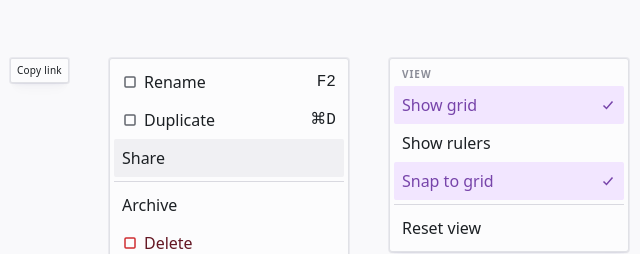
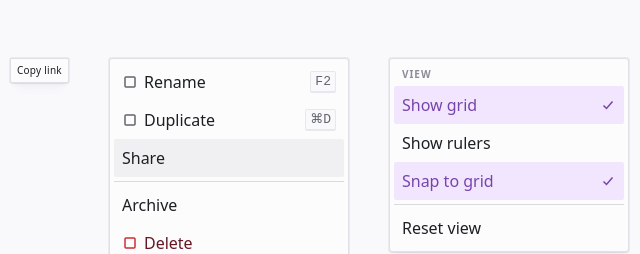
Before and after one commit to mycssdev/MyCSS, a website: page packages/design/dist/overlays-spec.html in a window 1280 px wide. Shown: the part 979-1233 px from the top of the page, 382-1022 px from the left. Drawn offline with Linux system fonts and the light colour scheme.

Commit message:
MyCSS UI: Data Display components
Table, List, Description List, Card, Stat, Code, Kbd, Avatar, Avatar
Group, Timeline, Tree and Divider. Type roles follow the Data Display
prompt (label headers, body-sm cells, h6 card titles, h2 stat values);
the Figma text sizes on this page are unbound literals. Adds a specimen.

Co-Authored-By: Claude Fable 5.2 <noreply@anthropic.com>
Claude-Session: https://claude.ai/code/session_014w1cgnHE4zR9rTCUJLVPbj

```diff
--- /dev/null
+++ b/packages/ui/src/scss/blocks/_avatar.scss
@@ -0,0 +1,70 @@
+// Avatar · Avatar Group — Figma: BLOCKS › Data Display.
+// Kind Initials|Icon|Image · Size Sm|Md|Lg (24 / 32 / 48). Avatar is the
+// one sanctioned size axis besides Button; everything else sizes by density.
+//
+//   <span class="my-avatar">AO</span>
+//   <span class="my-avatar" data-size="lg"><img src="…" alt="Ada Okafor"></span>
+//   <span class="my-avatar" data-kind="icon" data-size="sm"><svg …/></span>
+//   Presence: add <span class="my-badge" data-kind="dot" data-tone="success"></span> inside.
+//   <div class="my-avatar-group"> …avatars… <span class="my-avatar" data-kind="overflow">+4</span></div>
+@use "../../../../design/src/scss/my" as my;
+
+@layer mycss.blocks {
+  .my-avatar {
+    --_size: #{my.token(size-5)};
+    position: relative;
+    flex: none;
+    display: inline-grid;
+    place-items: center;
+    box-sizing: border-box;
+    inline-size: var(--_size);
+    block-size: var(--_size);
+    border-radius: my.token(border-radius-pill);
+    background-color: my.token(bg-brand-subtle);
+    color: my.token(text-brand);
+    @include my.type(label);
+    line-height: 1;
+    user-select: none;
+
+    &[data-size="sm"] { --_size: #{my.token(size-3)}; font-size: my.token(caption-size); }
+    &[data-size="lg"] { --_size: #{my.token(size-6)}; font-size: my.token(h6-size); }
+
+    > img {
+      inline-size: 100%;
+      block-size: 100%;
+      border-radius: inherit;
+      object-fit: cover;
+      background-color: my.token(bg-neutral-quaternary);
+    }
+    &[data-kind="icon"] {
+      background-color: my.token(bg-neutral-tertiary);
+      color: my.token(fg-neutral-secondary);
+    }
+    &[data-kind="overflow"] {
+      background-color: my.token(bg-neutral-secondary);
+      color: my.token(text-neutral-secondary);
+    }
+    > svg, > .my-icon { inline-size: 62.5%; block-size: 62.5%; }
+    &[data-size="sm"] > :is(svg, .my-icon) { inline-size: my.token(size-1); block-size: my.token(size-1); }
+    &[data-size="lg"] > :is(svg, .my-icon) { inline-size: my.token(size-3); block-size: my.token(size-3); }
+
+    // presence dot
+    > .my-badge[data-kind="dot"] {
+      position: absolute;
+      inset-block-end: 0;
+      inset-inline-end: 0;
+      box-shadow: 0 0 0 2px my.token(surface-secondary);
+    }
+  }
+
+  .my-avatar-group {
+    display: inline-flex;
+    align-items: center;
+
+    > .my-avatar {
+      box-shadow: 0 0 0 2px my.token(surface-secondary);
+
+      & + .my-avatar { margin-inline-start: -8px; }
+    }
+  }
+}
--- /dev/null
+++ b/packages/ui/src/scss/blocks/_card.scss
@@ -0,0 +1,158 @@
+// Card · Stat — Figma: BLOCKS › Data Display. Both sit on the data surface
+// (overlay/primary, 1px border, depth/low, rounded).
+// Card: Kind Static|Interactive · State Default|Hover|Focus; optional media,
+// subtitle, menu, footer. Stat: Trend Up|Down|Flat.
+//
+//   <article class="my-card">
+//     <img class="my-card-media" src="…" alt="">
+//     <div class="my-card-body">
+//       <header class="my-card-header"><h3><a href="…">Design tokens</a></h3></header>
+//       <p class="my-card-subtitle">Updated 2 Sep</p>
+//       <p>A unified set of variables…</p>
+//     </div>
+//     <footer class="my-card-footer">…</footer>
+//   </article>
+//   Interactive: data-kind="interactive". The title link covers the whole
+//   card, so the card is one click target with one accessible name.
+//
+//   <div class="my-stat"><p class="my-stat-label">Active users</p><p class="my-stat-value">12,480</p>
+//     <p class="my-stat-delta" data-trend="up"><svg …/><span>+12.4%</span><span>vs last month</span></p></div>
+//
+// Translation note: Figma's focused card switches fill to surface/secondary;
+// the CSS keeps the card's fill and only swaps the shadow for the ring.
+@use "../../../../design/src/scss/my" as my;
+
+@mixin data-surface {
+  box-sizing: border-box;
+  border: 1px solid my.token(border-neutral-secondary);
+  border-radius: my.token(border-radius-rounded);
+  background-color: my.token(overlay-primary);
+  box-shadow: my.token(shadow-low);
+}
+
+@layer mycss.blocks {
+  .my-card {
+    @include data-surface;
+    position: relative;
+    display: flex;
+    flex-direction: column;
+    overflow: clip;
+    color: my.token(text-neutral-secondary);
+    @include my.type(body-sm);
+    transition-property: border-color, box-shadow;
+    transition-duration: my.token(duration-fast-2);
+    transition-timing-function: my.token(ease-standard);
+
+    &[data-kind="interactive"] {
+      overflow: visible;
+
+      .my-card-header a {
+        color: inherit;
+        text-decoration: none;
+
+        &::after { content: ""; position: absolute; inset: 0; border-radius: inherit; }
+        &:focus-visible { outline: none; }
+      }
+      // anything else clickable stays above the stretched link
+      :is(button, a:not(.my-card-header a), input, select, textarea) { position: relative; z-index: 1; }
+
+      &:hover,
+      &[data-state="hover"] {
+        border-color: my.token(border-neutral-tertiary);
+        box-shadow: my.token(shadow-mid);
+      }
+      &:has(.my-card-header a:focus-visible),
+      &[data-state="focus"] {
+        box-shadow: 0 0 0 3px my.token(effect-ring-brand);
+      }
+    }
+  }
+  .my-card-media {
+    display: block;
+    inline-size: 100%;
+    aspect-ratio: 16 / 9;
+    object-fit: cover;
+    background-color: my.token(bg-neutral-tertiary);
+  }
+  .my-card-body {
+    display: flex;
+    flex-direction: column;
+    gap: my.token(spacing-md);
+    padding: my.token(spacing-2xl);
+
+    > * { margin: 0; }
+  }
+  .my-card-header {
+    display: flex;
+    align-items: flex-start;
+    justify-content: space-between;
+    gap: my.token(spacing-md);
+
+    > :is(h1, h2, h3, h4, h5, h6) {
+      flex: 1;
+      min-inline-size: 0;
+      margin: 0;
+      color: my.token(text-neutral-primary);
+      @include my.type(h6);
+    }
+    // a title link reads as the title, underlined on hover
+    a {
+      border-radius: my.token(border-radius-crisp);
+      color: inherit;
+      text-decoration: none;
+
+      &:hover { text-decoration: underline; }
+      &:focus-visible { outline: none; box-shadow: 0 0 0 3px my.token(effect-ring-brand); }
+    }
+  }
+  .my-card[data-kind="interactive"] .my-card-header a {
+    &:hover { text-decoration: none; }
+    &:focus-visible { box-shadow: none; }
+  }
+  .my-card-subtitle {
+    margin-block-start: calc(-1 * #{my.token(spacing-sm)});
+    color: my.token(text-neutral-tertiary);
+    @include my.type(caption);
+  }
+  .my-card-footer {
+    display: flex;
+    align-items: center;
+    gap: my.token(spacing-sm);
+    padding-block: my.token(spacing-lg);
+    padding-inline: my.token(spacing-2xl);
+    border-block-start: my.token(border-width-2) solid my.token(border-neutral-separator);
+  }
+
+  .my-stat {
+    @include data-surface;
+    display: flex;
+    flex-direction: column;
+    gap: my.token(spacing-xs);
+    padding: my.token(spacing-2xl);
+
+    > * { margin: 0; }
+  }
+  .my-stat-label {
+    color: my.token(text-neutral-tertiary);
+    @include my.type(label);
+  }
+  .my-stat-value {
+    color: my.token(text-neutral-primary);
+    @include my.type(h2);
+    font-weight: my.token(font-weight-semibold);
+    font-variant-numeric: tabular-nums;
+  }
+  .my-stat-delta {
+    display: flex;
+    align-items: center;
+    gap: my.token(spacing-xs);
+    color: my.token(text-neutral-tertiary);
+    @include my.type(caption);
+
+    > svg, > .my-icon { flex: none; inline-size: my.token(size-1); block-size: my.token(size-1); }
+    &[data-trend="up"] > :is(svg, .my-icon, span:first-of-type) { color: my.token(text-success); }
+    &[data-trend="down"] > :is(svg, .my-icon, span:first-of-type) { color: my.token(text-error); }
+    &[data-trend="up"] > :is(svg, .my-icon) { color: my.token(fg-success-primary); }
+    &[data-trend="down"] > :is(svg, .my-icon) { color: my.token(fg-error-primary); }
+  }
+}
--- /dev/null
+++ b/packages/ui/src/scss/blocks/_code.scss
@@ -0,0 +1,48 @@
+// Code · Kbd — Figma: BLOCKS › Data Display. Chips on bg/neutral-secondary
+// in the code (mono) role.
+//
+//   <code class="my-code">--spacing-md</code>                 inline
+//   <pre class="my-code"><code>…</code></pre>                 block (scrolls sideways)
+//   <kbd class="my-kbd">⌘</kbd> <kbd class="my-kbd">K</kbd>
+@use "../../../../design/src/scss/my" as my;
+
+@layer mycss.blocks {
+  .my-code {
+    padding-block: my.token(spacing-xxs);
+    padding-inline: my.token(spacing-xs);
+    border-radius: my.token(border-radius-crisp);
+    background-color: my.token(bg-neutral-secondary);
+    color: my.token(text-neutral-primary);
+    @include my.type(code);
+    line-height: my.token(leading-normal); // an inline chip sits in a body line
+
+    &:where(pre) {
+      display: block;
+      margin: 0;
+      padding: my.token(spacing-lg);
+      border-radius: my.token(border-radius-rounded);
+      line-height: my.token(code-line-height);
+      overflow-x: auto;
+      tab-size: 2;
+
+      > code { font: inherit; }
+    }
+  }
+
+  .my-kbd {
+    display: inline-flex;
+    align-items: center;
+    justify-content: center;
+    box-sizing: border-box;
+    min-inline-size: 24px;
+    padding-inline: my.token(spacing-xs);
+    border: 1px solid my.token(border-neutral-tertiary);
+    border-block-end-width: 2px;
+    border-radius: my.token(border-radius-crisp);
+    background-color: my.token(bg-neutral-secondary);
+    color: my.token(text-neutral-secondary);
+    @include my.type(code);
+    line-height: my.token(leading-normal); // a key cap is one line
+    white-space: nowrap;
+  }
+}
--- /dev/null
+++ b/packages/ui/src/scss/blocks/_list.scss
@@ -0,0 +1,107 @@
+// List · Description List — Figma: BLOCKS › Data Display.
+// List: Kind Unordered|Ordered|Icon|Plain (+ Divided). Markers sit in a fixed
+// 20px column so text lines up across kinds.
+// Description List: Layout Stacked|Inline.
+//
+//   <ul class="my-list"><li>List item</li></ul>
+//   <ol class="my-list"><li>List item</li></ol>
+//   <ul class="my-list" data-kind="icon"><li><svg …check/>List item</li></ul>
+//   <ul class="my-list" data-kind="plain" data-divided>…</ul>
+//   <dl class="my-description-list"><div><dt>Owner</dt><dd>A. Okafor</dd></div>…</dl>
+//   <dl class="my-description-list" data-layout="inline">…</dl>
+@use "../../../../design/src/scss/my" as my;
+
+@layer mycss.blocks {
+  .my-list {
+    display: flex;
+    flex-direction: column;
+    margin: 0;
+    padding: 0;
+    list-style: none;
+    counter-reset: my-list;
+    color: my.token(text-neutral-primary);
+    @include my.type(body-sm);
+
+    > li {
+      position: relative;
+      padding-block: my.token(spacing-xs);
+      padding-inline-start: calc(20px + #{my.token(spacing-md)});
+      counter-increment: my-list;
+
+      &::before {
+        position: absolute;
+        inset-inline-start: 0;
+        inline-size: 20px;
+        color: my.token(text-neutral-tertiary);
+        text-align: center;
+      }
+      > :is(svg, .my-icon):first-child {
+        position: absolute;
+        inset-inline-start: 2px;
+        inset-block-start: calc(#{my.token(spacing-xs)} + (#{my.token(body-sm-size)} * #{my.token(body-sm-line-height)} - #{my.token(size-1)}) / 2);
+        inline-size: my.token(size-1);
+        block-size: my.token(size-1);
+        color: my.token(fg-success-primary);
+      }
+      > small {
+        display: block;
+        color: my.token(text-neutral-secondary);
+        @include my.type(caption);
+      }
+    }
+    &:where(ul):not([data-kind]) > li::before {
+      content: "";
+      inset-block-start: calc(#{my.token(spacing-xs)} + (#{my.token(body-sm-size)} * #{my.token(body-sm-line-height)} - 6px) / 2);
+      inset-inline-start: 7px;
+      inline-size: 6px;
+      block-size: 6px;
+      border-radius: 50%;
+      background-color: my.token(fg-neutral-tertiary);
+    }
+    &:where(ol):not([data-kind]) > li::before {
+      content: counter(my-list) ".";
+      text-align: end;
+      font-variant-numeric: tabular-nums;
+    }
+    &[data-divided] > li + li {
+      border-block-start: my.token(border-width-2) solid my.token(border-neutral-separator);
+    }
+    // nested lists
+    > li > .my-list { margin-block-start: my.token(spacing-xs); }
+  }
+
+  .my-description-list {
+    display: flex;
+    flex-direction: column;
+    gap: my.token(spacing-lg);
+    margin: 0;
+
+    > div {
+      display: flex;
+      flex-direction: column;
+      gap: my.token(spacing-xxs);
+    }
+    dt {
+      color: my.token(text-neutral-tertiary);
+      @include my.type(label);
+    }
+    dd {
+      margin: 0;
+      color: my.token(text-neutral-primary);
+      @include my.type(body-sm);
+    }
+    &[data-layout="inline"] {
+      gap: 0;
+
+      > div {
+        flex-direction: row;
+        align-items: baseline;
+        gap: my.token(spacing-lg);
+        padding-block: my.token(spacing-md);
+        border-block-end: my.token(border-width-2) solid my.token(border-neutral-separator);
+      }
+      dt { flex: none; inline-size: 160px; }
+      dd { flex: 1; min-inline-size: 0; }
+    }
+  }
+}
--- /dev/null
+++ b/packages/ui/src/scss/blocks/_table.scss
@@ -0,0 +1,102 @@
+// Table — Figma: BLOCKS › Data Display › Table (+ .Table Row, .Table Cell).
+// Hairlines, not boxes: rows divide with one separator line, columns never.
+// The wrapper is the data surface and the horizontal scroll container.
+//
+//   <div class="my-table" role="region" aria-labelledby="t1" tabindex="0">
+//     <table>
+//       <caption id="t1">Documents — 5 of 128</caption>
+//       <thead><tr><th scope="col" aria-sort="ascending"><button>Name <svg …/></button></th><th scope="col" data-align="end">Size</th></tr></thead>
+//       <tbody><tr aria-selected="true"><td>Brief.pdf</td><td data-align="end">1.2 MB</td></tr></tbody>
+//     </table>
+//   </div>
+//   Zebra rows: data-striped on the wrapper (hover wins over the stripe).
+//   Rows highlight on hover only when the table is interactive: data-hover.
+@use "../../../../design/src/scss/my" as my;
+
+@layer mycss.blocks {
+  .my-table {
+    box-sizing: border-box;
+    max-inline-size: 100%;
+    overflow-x: auto;
+    border: 1px solid my.token(border-neutral-secondary);
+    border-radius: my.token(border-radius-rounded);
+    background-color: my.token(overlay-primary);
+    box-shadow: my.token(shadow-low);
+
+    &:focus-visible {
+      outline: none;
+      box-shadow: 0 0 0 3px my.token(effect-ring-brand);
+    }
+    > table {
+      inline-size: 100%;
+      border-collapse: collapse;
+      border-spacing: 0;
+    }
+    caption {
+      padding-block: my.token(spacing-md);
+      padding-inline: my.token(spacing-lg);
+      border-block-end: my.token(border-width-2) solid my.token(border-neutral-separator);
+      color: my.token(text-neutral-secondary);
+      @include my.type(label);
+      text-align: start;
+    }
+    :is(th, td) {
+      padding-block: my.token(spacing-md);
+      padding-inline: my.token(spacing-lg);
+      text-align: start;
+      vertical-align: middle;
+
+      &[data-align="end"] {
+        text-align: end;
+        font-variant-numeric: tabular-nums;
+      }
+    }
+    th {
+      color: my.token(text-neutral-secondary);
+      @include my.type(label);
+      white-space: nowrap;
+
+      &:is([aria-sort="ascending"], [aria-sort="descending"]) { color: my.token(text-neutral-primary); }
+      // the sort control
+      > button {
+        display: inline-flex;
+        align-items: center;
+        gap: my.token(spacing-sm);
+        margin: 0;
+        padding: 0;
+        border: 0;
+        border-radius: my.token(border-radius-crisp);
+        background: none;
+        color: inherit;
+        font: inherit;
+        letter-spacing: inherit;
+        cursor: pointer;
+
+        > svg, > .my-icon { flex: none; inline-size: my.token(size-1); block-size: my.token(size-1); }
+        &:focus-visible { outline: none; box-shadow: 0 0 0 3px my.token(effect-ring-brand); }
+      }
+    }
+    td {
+      color: my.token(text-neutral-primary);
+      @include my.type(body-sm);
+    }
+    thead tr { background-color: my.token(bg-neutral-secondary); }
+    tr { border-block-end: my.token(border-width-2) solid my.token(border-neutral-separator); }
+    tbody:last-child > tr:last-child,
+    tfoot > tr:last-child { border-block-end: 0; }
+    tfoot :is(th, td) {
+      color: my.token(text-neutral-primary);
+      @include my.type(label);
+    }
+
+    &[data-striped] tbody > tr:nth-child(even) { background-color: my.token(bg-neutral-secondary); }
+    &[data-hover] tbody > tr:hover,
+    tbody > tr[data-state="hover"] { background-color: my.token(bg-neutral-primary_hover); }
+    // selected: soft brand fill + a 2px indicator on the inline-start edge
+    tbody > tr:is([aria-selected="true"], [data-state="selected"]) {
+      background-color: my.token(bg-brand-subtle);
+
+      > :first-child { box-shadow: inset calc(2px * #{my.token(dir)}) 0 0 my.token(bg-brand-solid); }
+    }
+  }
+}
--- /dev/null
+++ b/packages/ui/src/scss/blocks/_timeline.scss
@@ -0,0 +1,197 @@
+// Timeline · Tree · Divider — Figma: BLOCKS › Data Display.
+// Timeline is history (not a process: that is Stepper). Item Status
+// Complete|Current|Upcoming.
+// Tree: item Kind Branch Collapsed|Branch Expanded|Leaf · State Default|
+// Hover|Selected. Branches are native <details>, so they open without script.
+//
+//   <ol class="my-timeline">
+//     <li class="my-timeline-item" data-status="complete"><time>2 Sep · 14:20</time><h4>Version exported</h4><p>Token sets rebuilt.</p></li>
+//     <li class="my-timeline-item" data-status="current">…</li>
+//     <li class="my-timeline-item">…</li>                       (upcoming is the default)
+//   </ol>
+//   <div class="my-tree" role="tree">
+//     <details open><summary class="my-tree-item"><svg …folder/>Foundations</summary>
+//       <div class="my-tree-group"><a class="my-tree-item" aria-selected="true" href="…"><svg …page/>Colours</a></div>
+//     </details>
+//     <a class="my-tree-item" href="…"><svg …page/>Readme</a>
+//   </div>
+//   <hr class="my-divider">   <div class="my-divider" role="separator">or</div>
+//   <span class="my-divider" data-orientation="vertical"></span>
+@use "../../../../design/src/scss/my" as my;
+@use "glyphs";
+
+@layer mycss.blocks {
+  .my-timeline {
+    display: flex;
+    flex-direction: column;
+    margin: 0;
+    padding: 0;
+    list-style: none;
+  }
+  .my-timeline-item {
+    --_dot: #{my.token(bg-neutral-quaternary)};
+    --_line: #{my.token(border-neutral-separator)};
+    position: relative;
+    display: flex;
+    flex-direction: column;
+    gap: my.token(spacing-xxs);
+    padding-block-end: my.token(spacing-2xl);
+    padding-inline-start: calc(12px + #{my.token(spacing-lg)});
+
+    > * { margin: 0; }
+    // dot
+    &::before {
+      content: "";
+      position: absolute;
+      inset-block-start: 3px;
+      inset-inline-start: 0;
+      box-sizing: border-box;
+      inline-size: 12px;
+      block-size: 12px;
+      border-radius: 50%;
+      background-color: var(--_dot);
+    }
+    // connector to the next item
+    &:not(:last-child)::after {
+      content: "";
+      position: absolute;
+      inset-block: 15px 0;
+      inset-inline-start: 5px;
+      inline-size: 2px;
+      background-color: var(--_line);
+    }
+    &:last-child { padding-block-end: 0; }
+
+    > time {
+      color: my.token(text-neutral-tertiary);
+      @include my.type(caption);
+    }
+    > :is(h1, h2, h3, h4, h5, h6) {
+      color: my.token(text-neutral-tertiary);
+      @include my.type(label);
+    }
+    > p {
+      color: my.token(text-neutral-secondary);
+      @include my.type(body-sm);
+    }
+    &[data-status="complete"] {
+      --_dot: #{my.token(bg-brand-solid)};
+      --_line: #{my.token(border-neutral-tertiary)};
+
+      > :is(h1, h2, h3, h4, h5, h6) { color: my.token(text-neutral-primary); }
+    }
+    &[data-status="current"] {
+      --_dot: #{my.token(bg-brand-subtle)};
+      --_line: #{my.token(border-neutral-tertiary)};
+
+      &::before { border: 2px solid my.token(border-brand); }
+      > :is(h1, h2, h3, h4, h5, h6) { color: my.token(text-brand); }
+    }
+  }
+
+  .my-tree {
+    display: flex;
+    flex-direction: column;
+
+    details > summary { list-style: none; }
+    details > summary::-webkit-details-marker { display: none; }
+    // toggle chevron for branches, an empty slot for leaves
+    .my-tree-item::before {
+      @include glyphs.glyph(glyphs.$chevron-right);
+      background-color: transparent;
+    }
+    summary.my-tree-item::before {
+      background-color: my.token(fg-neutral-tertiary);
+      transition: rotate my.token(duration-fast-2) my.token(ease-standard);
+    }
+    summary.my-tree-item:dir(rtl)::before { scale: -1 1; }
+    details[open] > summary.my-tree-item::before { rotate: 90deg; }
+    details[open] > summary.my-tree-item:dir(rtl)::before { rotate: -90deg; }
+  }
+  .my-tree-group {
+    display: flex;
+    flex-direction: column;
+    padding-inline-start: my.token(spacing-2xl);
+  }
+  .my-tree-item {
+    position: relative;
+    display: flex;
+    align-items: center;
+    gap: my.token(spacing-sm);
+    padding-block: my.token(spacing-md);
+    padding-inline: my.token(spacing-lg);
+    border-radius: my.token(border-radius-soft);
+    color: my.token(text-neutral-primary);
+    @include my.type(body-sm);
+    text-decoration: none;
+    cursor: pointer;
+    transition-property: background-color, box-shadow;
+    transition-duration: my.token(duration-fast-2);
+    transition-timing-function: my.token(ease-standard);
+
+    > svg, > .my-icon {
+      flex: none;
+      inline-size: my.token(size-1);
+      block-size: my.token(size-1);
+      color: my.token(fg-neutral-secondary);
+    }
+    &:hover,
+    &[data-state="hover"] {
+      background-color: my.token(bg-neutral-primary_hover);
+    }
+    &:is([aria-selected="true"], [aria-current]:not([aria-current="false"]), [data-state="selected"]) {
+      background-color: my.token(bg-brand-subtle);
+      color: my.token(text-brand);
+
+      > svg, > .my-icon { color: my.token(fg-brand); }
+      &:is(summary)::before { background-color: my.token(fg-brand); }
+      // 2px selection indicator
+      &::after {
+        content: "";
+        position: absolute;
+        inset-block: my.token(spacing-sm);
+        inset-inline-start: 0;
+        inline-size: 2px;
+        background-color: my.token(bg-brand-solid);
+      }
+    }
+    &:focus-visible {
+      outline: none;
+      box-shadow: 0 0 0 3px my.token(effect-ring-brand);
+    }
+  }
+
+  .my-divider {
+    display: block;
+    block-size: 1px;
+    margin: 0;
+    border: 0;
+    background-color: my.token(border-neutral-separator);
+
+    &[data-orientation="vertical"] {
+      display: inline-block;
+      align-self: stretch;
+      inline-size: 1px;
+      block-size: auto;
+      min-block-size: 24px;
+    }
+    // with a label: the line splits around the text
+    &:where(:not(hr, :empty)) {
+      display: flex;
+      align-items: center;
+      gap: my.token(spacing-md);
+      block-size: auto;
+      background-color: transparent;
+      color: my.token(text-neutral-tertiary);
+      @include my.type(caption);
+
+      &::before,
+      &::after {
+        content: "";
+        flex: 1;
+        block-size: 1px;
+        background-color: my.token(border-neutral-separator);
+      }
+    }
+  }
+}
```
Also changed, not shown: packages/ui/src/scss/blocks.scss (+8 -0 lines), packages/design/dist/css/mycss-blocks.css, packages/design/dist/css/mycss.css, packages/design/dist/data-display-spec.html (added), packages/ui/README.md.
